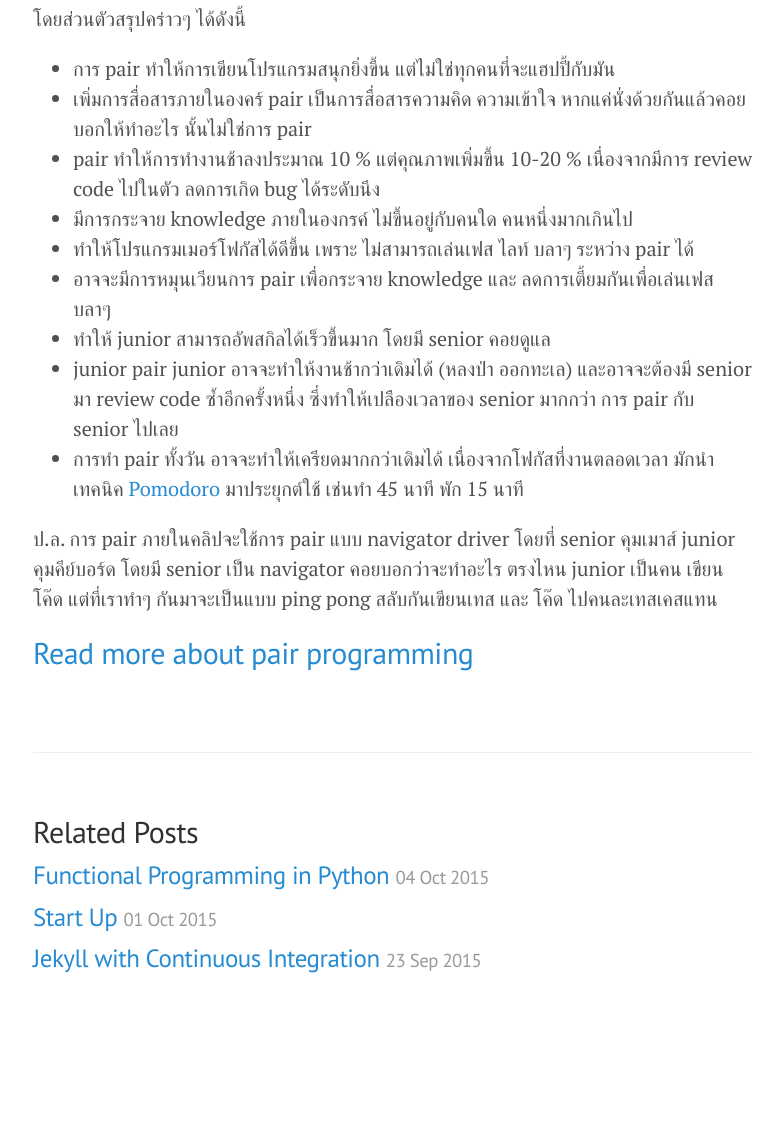
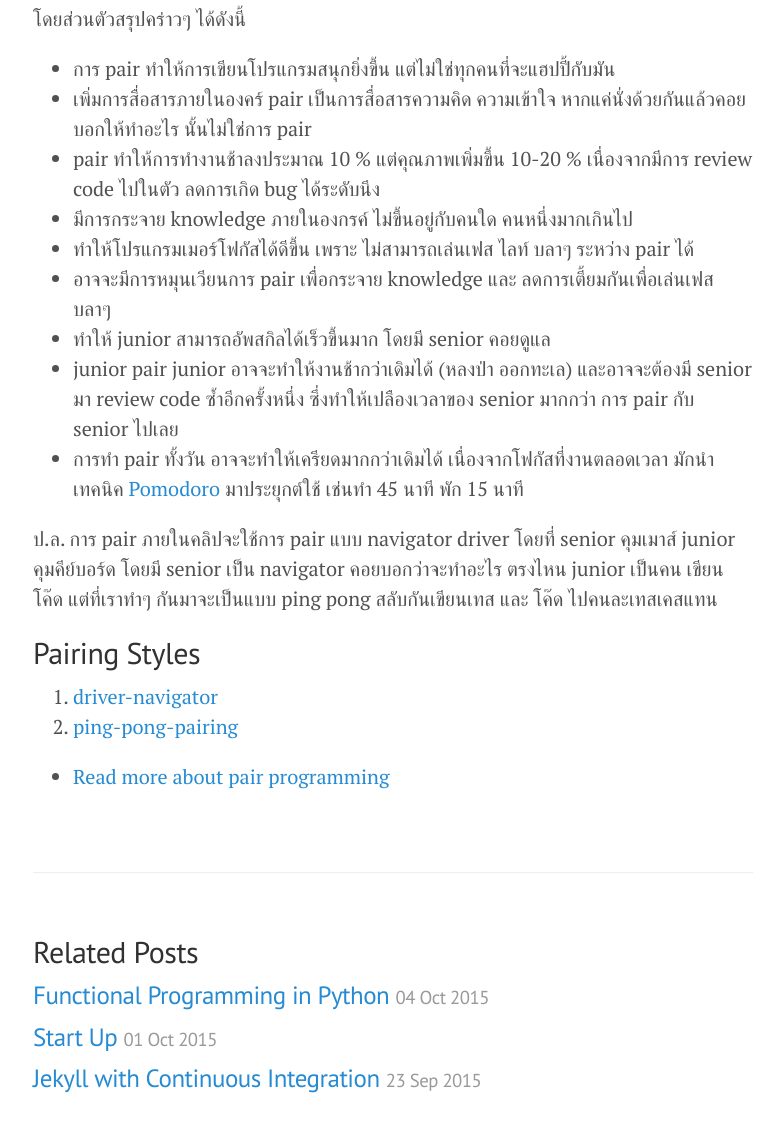
Before and after one commit to ibotdotout/ibotdotout.github.io, a Jekyll site: the page built from _posts/2015-10-04-pair-programming.md, in a window 1280 px wide, cut to the strip 631-1785 px from the top of the page. Shown: the top 1132 px of the strip, without its empty margins (247-1031 px from the left). Built offline with Jekyll 4.4.1, drawn with Linux system fonts in a browser that asks for light colours; Markdown is read by kramdown in place of the engine named in the settings; before the commit the page ends 1665 px from its top, so only the background shows below that.

Commit message:
Update pair programming

```diff
--- a/_posts/2015-10-04-pair-programming.md
+++ b/_posts/2015-10-04-pair-programming.md
@@ -35,4 +35,8 @@ allowfullscreen></iframe></center>
 เขียนโค๊ด แต่ที่เราทำๆ กันมาจะเป็นแบบ ping pong สลับกันเขียนเทส และ โค๊ด
 ไปคนละเทสเคสแทน
 
-## [Read more about pair programming]({{url}}/coding#pair-programming)
+## Pairing Styles
+1. [driver-navigator]( http://articles.coreyhaines.com/posts/thoughts-on-pair-programming/#driver-navigator)
+2. [ping-pong-pairing](http://articles.coreyhaines.com/posts/thoughts-on-pair-programming/#ping-pong-pairing)
+
+- [Read more about pair programming]({{url}}/coding#pair-programming)
```
Also changed, not shown: _posts/2015-06-24-coding.md (+2 -0 lines).
